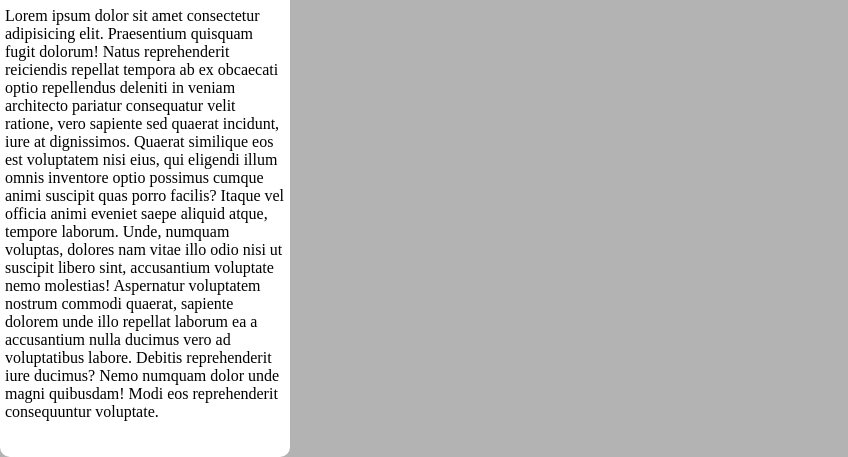
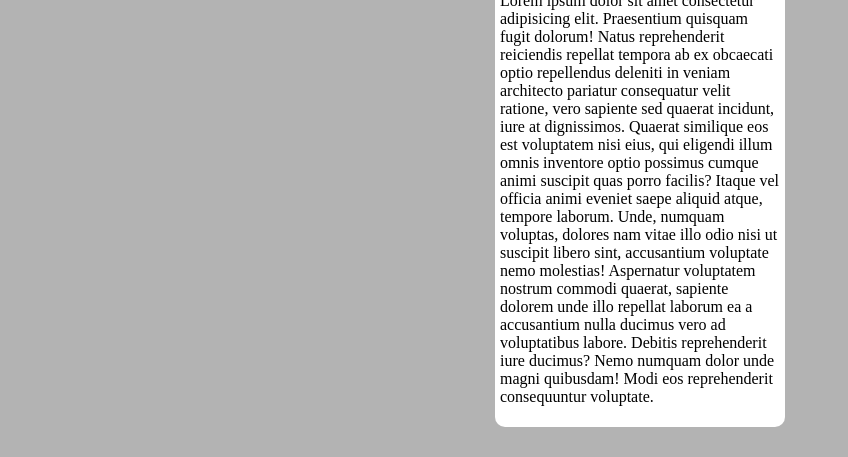
Before and after one commit to aasheesh333/MyProjects, a plain HTML site: page Exercise 1.3/Index.html in a window 1280 px wide. Shown: the part 369-826 px from the top of the page, without its empty margins (0-848 px from the left). After the commit the page ends 800 px from the top, so only its background shows below. Drawn offline with Linux system fonts and the light colour scheme.

Commit message:
update Exercise 1.3/Style.css

```diff
--- a/Exercise 1.3/Style.css
+++ b/Exercise 1.3/Style.css
@@ -1,7 +1,6 @@
 body {
   margin: 0;
   background-color: #b3b3b3;
-  display: flex;
 }
 
 #container {
@@ -12,9 +11,6 @@ body {
 }
 #main-card {
   margin: auto;
-  align-content: center;
-  justify-content: center;
-  align-items: center;
   background-color: white;
   width: 280px;
   height: 100%;
```
